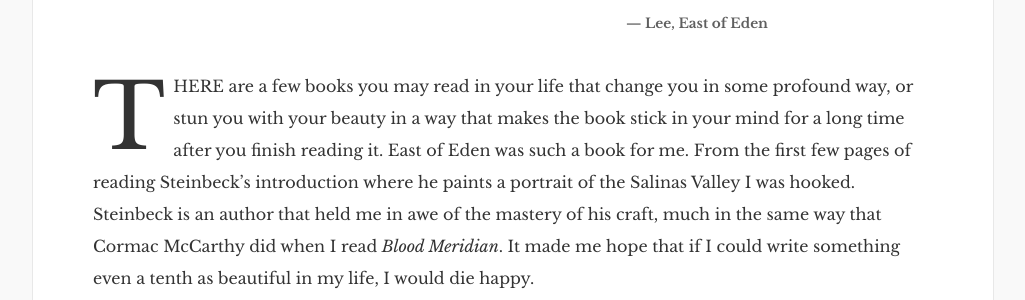
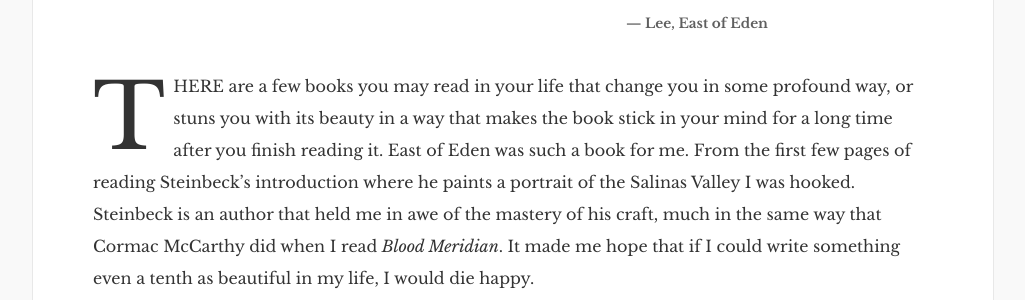
Before and after one commit to martin-brennan/writing.martin-brennan.com, a Jekyll site: the page built from _posts/2018-04-08-east-of-eden.md, in a window 1280 px wide and 900 px high. Shown: the part 389-689 px from the top of the window, without its empty margins (127-1152 px from the left). Built offline with Jekyll 4.4.1, drawn with Linux system fonts in a browser that asks for light colours; some web fonts are replaced.

Commit message:
More EoE edits

```diff
--- a/_posts/2018-04-08-east-of-eden.md
+++ b/_posts/2018-04-08-east-of-eden.md
@@ -13,7 +13,7 @@ category: essay
     <cite>— Lee, East of Eden</cite>
 </blockquote>
 
-<span class="first-letter">T</span>HERE are a few books you may read in your life that change you in some profound way, or stun you with your beauty in a way that makes the book stick in your mind for a long time after you finish reading it. East of Eden was such a book for me. From the first few pages of reading Steinbeck's introduction where he paints a portrait of the Salinas Valley I was hooked. Steinbeck is an author that held me in awe of the mastery of his craft, much in the same way that Cormac McCarthy did when I read _Blood Meridian_. It made me hope that if I could write something even a tenth as beautiful in my life, I would die happy.
+<span class="first-letter">T</span>HERE are a few books you may read in your life that change you in some profound way, or stuns you with its beauty in a way that makes the book stick in your mind for a long time after you finish reading it. East of Eden was such a book for me. From the first few pages of reading Steinbeck's introduction where he paints a portrait of the Salinas Valley I was hooked. Steinbeck is an author that held me in awe of the mastery of his craft, much in the same way that Cormac McCarthy did when I read _Blood Meridian_. It made me hope that if I could write something even a tenth as beautiful in my life, I would die happy.
 
 <!--more-->
 
```
